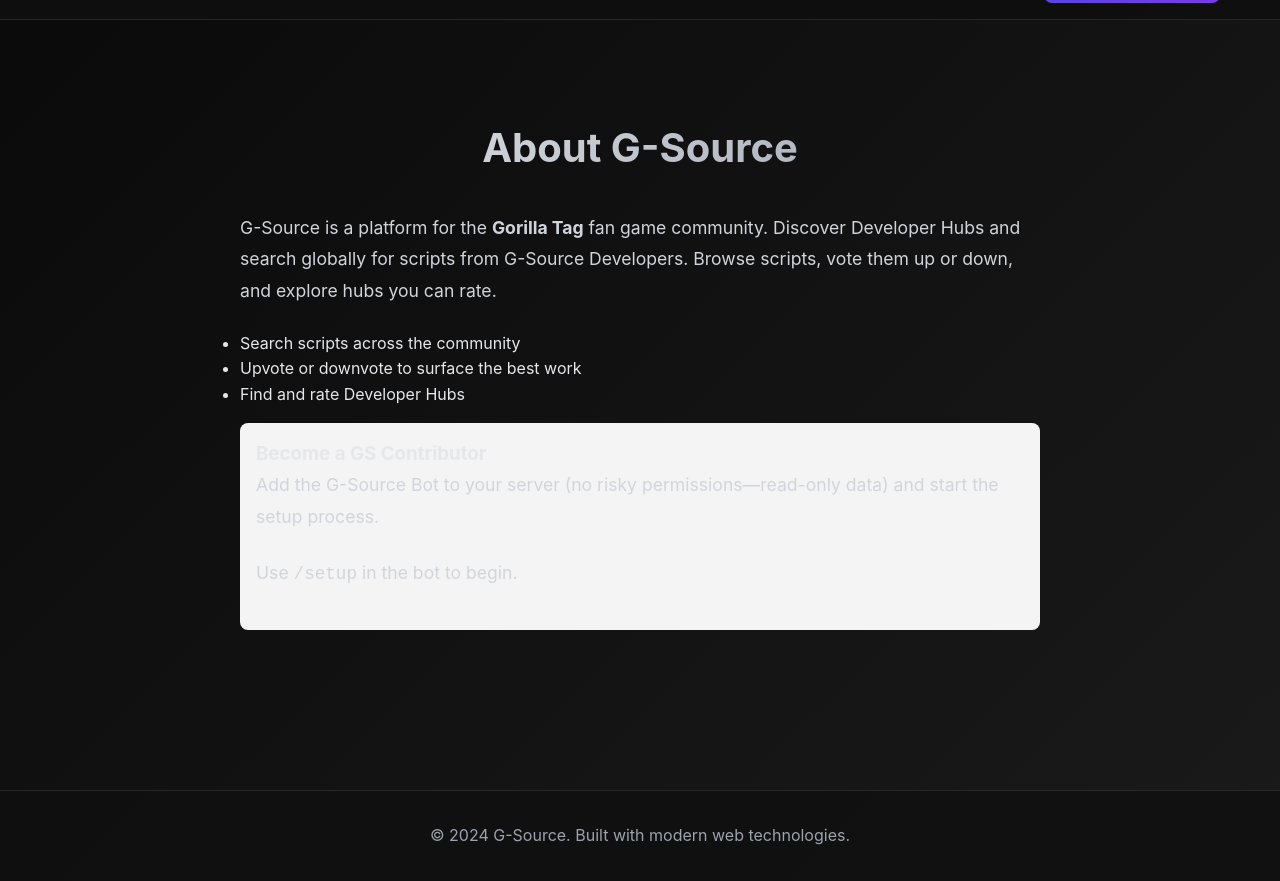
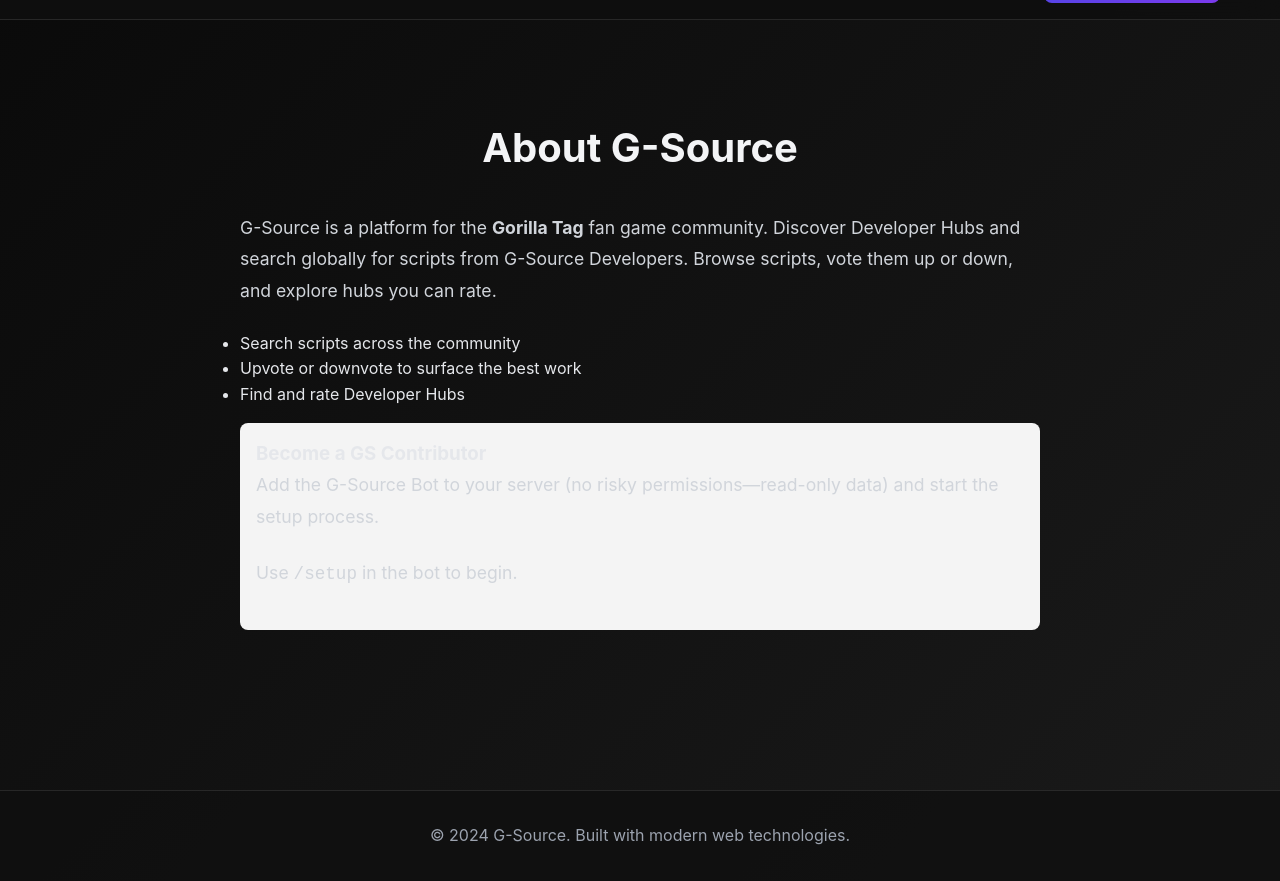
Before and after one commit to KeoLotso/G-Source, a plain HTML site: page index.html in a window 1280 px wide. Shown: the part 55-936 px from the top of the page. Drawn offline with nearby package versions, Linux system fonts and the light colour scheme; no server answers.

Commit message:
Update styles.css

```diff
--- a/styles.css
+++ b/styles.css
@@ -145,6 +145,7 @@
   max-width: 800px;
   margin: 0 auto;
   padding: 2rem 0;
+  background: transparent;
 }
 
 .about-content h1 {
@@ -152,10 +153,10 @@
   font-weight: 700;
   margin-bottom: 2rem;
   text-align: center;
-  background: linear-gradient(135deg, #e5e7eb, #9ca3af);
-  -webkit-background-clip: text;
-  -webkit-text-fill-color: transparent;
-  background-clip: text;
+  color: #f3f4f6;
+  background: none;
+  -webkit-background-clip: unset;
+  -webkit-text-fill-color: unset;
 }
 
 .about-content p {
@@ -164,6 +165,7 @@
   margin-bottom: 1.5rem;
   color: #d1d5db;
 }
+
 
 .profile-popup {
   position: fixed;
```
